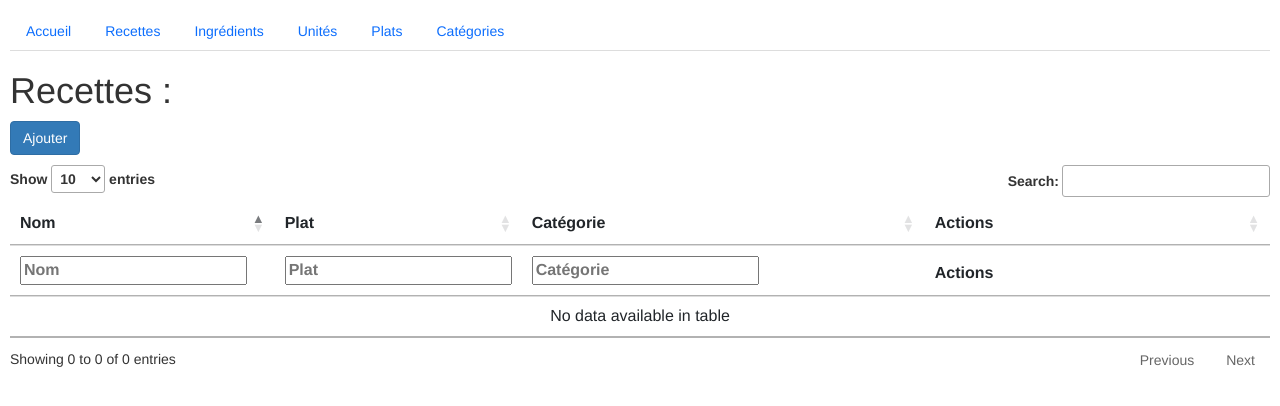
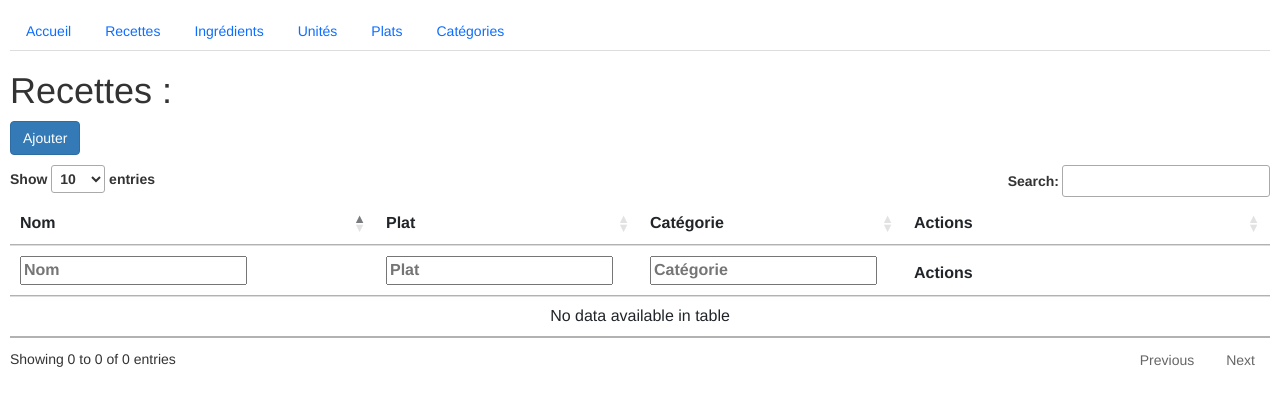
Before and after one commit to yg-c/Cookbook, a Django app: page /cookbook/recipes/ in a window 1280 px wide. Shown: the top 406 px of the page. Run offline with Django 4.2, Linux system fonts and the light colour scheme; data that the repository does not hold is empty; some libraries are stand-ins or nearby versions.

Commit message:
Update recipes.html

```diff
--- a/django-cookbook/recipe/cookbook/templates/recipes.html
+++ b/django-cookbook/recipe/cookbook/templates/recipes.html
@@ -12,10 +12,10 @@
 <table class="table table-hover" id="tableRecipes">
     <thead>
     <tr>
-        <th scope="col">Nom</th>
-        <th scope="col">Plat</th>
-        <th scope="col">Catégorie</th>
-        <th scope="col">Actions</th>
+        <th class="col-3" scope="col">Nom</th>
+        <th class="col-1" scope="col">Plat</th>
+        <th class="col-1" scope="col">Catégorie</th>
+        <th class="col-3" scope="col">Actions</th>
     </tr>
     </thead>
     <tbody>
```
